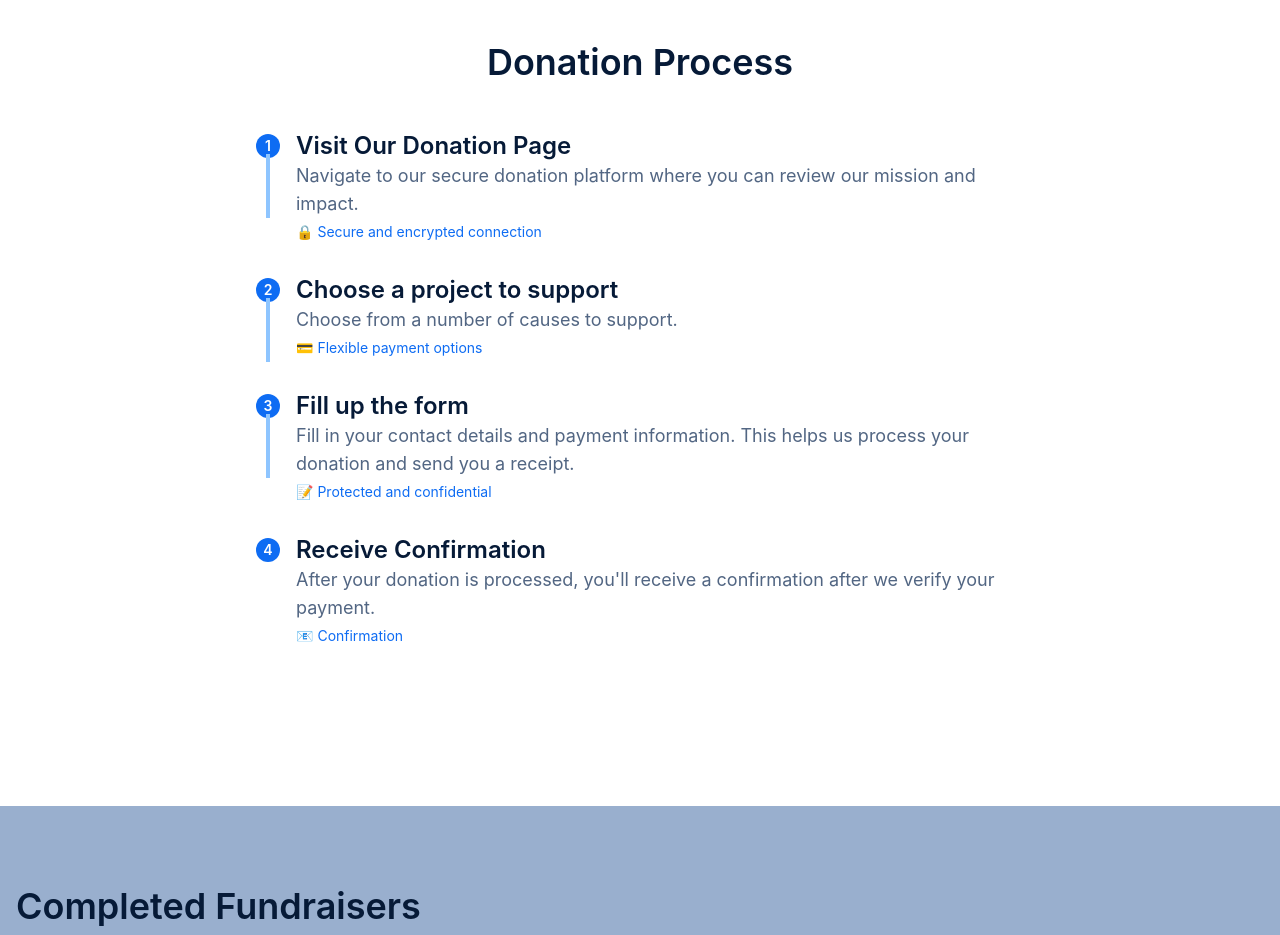
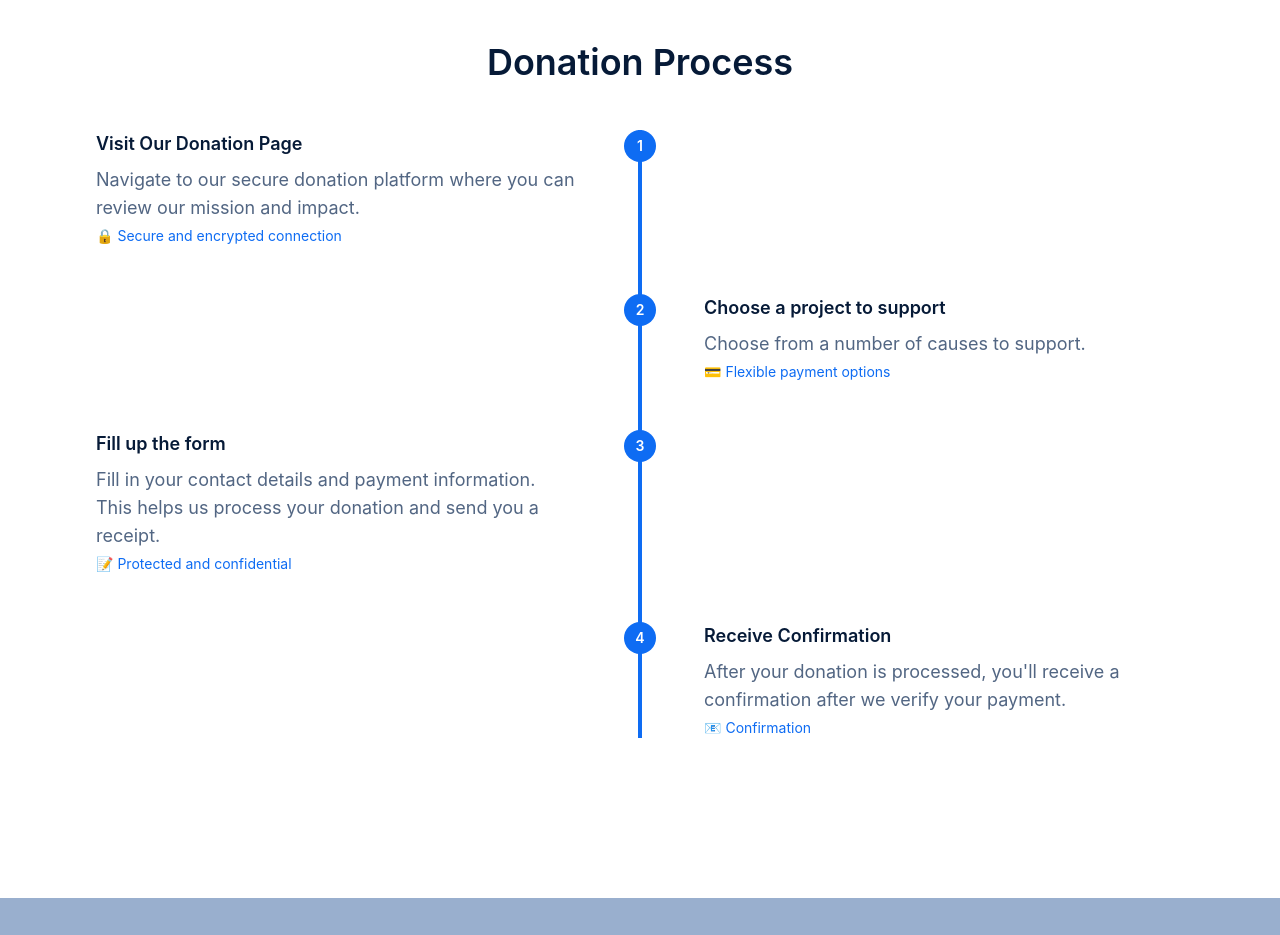
Before and after one commit to fofajardo/cmsc128-ics-astra, a Next.js app: page /projects in a window 1280 px wide. Shown: the part 2500-3435 px from the top of the page. Built offline with nearby package versions, Linux system fonts and the light colour scheme.

Commit message:
styles: improved donation process section and projects grid of active and completed fundraisers

```diff
--- a/app/(home)/projects/page.js
+++ b/app/(home)/projects/page.js
@@ -214,7 +214,7 @@ export default function ProjectsPage({ projects }) {
               >
                 {filteredProjects.slice(0, visibleCount).map((project) => (
                   <Link
-                    href="/projects/about"
+                    href={`/projects/about/${project.id}`}
                     key={project.id}
                     className="block h-full"
                   >
@@ -377,46 +377,89 @@ export default function ProjectsPage({ projects }) {
         </div>
       </section>
 
-      {/* Donation Process (unchanged) */}
+      {/* Donation Process - Timeline Style */}
       <section className="bg-astrawhite pt-20 pb-40 px-4">
         <h2 className="font-h2 mb-2 text-astrablack text-center mb-12">
           Donation Process
         </h2>
-        <div className="max-w-3xl mx-auto space-y-8 relative">
+        <div className="px-4 sm:px-6 md:px-8 max-w-6xl mx-auto">
+          <div className="relative pl-4 md:pl-0">
+            {/* Vertical timeline line */}
+            <div className="absolute left-0 md:hidden w-1 h-full bg-[var(--color-astraprimary)]"></div>
+            <div className="absolute left-1/2 hidden md:block transform -translate-x-1/2 w-1 h-full bg-[var(--color-astraprimary)]"></div>
+
+            {/* Timeline items */}
             {[
               {
                 step: "Visit Our Donation Page",
                 desc: "Navigate to our secure donation platform where you can review our mission and impact.",
                 sub: "🔒 Secure and encrypted connection",
+                position: "left",
               },
               {
                 step: "Choose a project to support",
                 desc: "Choose from a number of causes to support.",
                 sub: "💳 Flexible payment options",
+                position: "right",
               },
               {
                 step: "Fill up the form",
                 desc: "Fill in your contact details and payment information. This helps us process your donation and send you a receipt.",
                 sub: "📝 Protected and confidential",
+                position: "left",
               },
               {
                 step: "Receive Confirmation",
                 desc: "After your donation is processed, you'll receive a confirmation after we verify your payment.",
                 sub: "📧 Confirmation",
+                position: "right",
               },
             ].map((item, index) => (
-            <div key={index} className="relative pl-10">
-              <div className="absolute left-0 top-1 text-astrawhite bg-astraprimary rounded-full w-6 h-6 flex items-center justify-center text-sm font-semibold">
+              <div
+                key={index}
+                className={`
+            relative mb-12 last:mb-0
+            ${item.position === "right" ? "md:pl-8 md:pr-0" : "md:pr-8 md:pl-0"}
+          `}
+              >
+                {/* Timeline dot */}
+                <div
+                  className={`
+              absolute top-0 left-[22px] w-6 h-6 bg-astraprimary rounded-full
+              transform -translate-x-1/2 hidden md:block
+              md:left-1/2 md:w-8 md:h-8
+            `}
+                >
+                  {/* Step number inside the dot */}
+                  <div className="w-full h-full flex items-center justify-center text-astrawhite text-sm font-semibold">
                     {index + 1}
                   </div>
-              <h4 className="font-lb">{item.step}</h4>
-              <p className="text-astradarkgray font-r">{item.desc}</p>
+                </div>
+
+                {/* Mobile view step number */}
+                <div className="absolute left-0 top-1 text-astrawhite bg-astraprimary rounded-full w-6 h-6 flex items-center justify-center text-sm font-semibold md:hidden">
+                  {index + 1}
+                </div>
+
+                {/* Content container */}
+                <div
+                  className={`
+              md:ml-0 pl-10 md:pl-0
+              ${
+                item.position === "right"
+                  ? "md:pl-12 md:w-1/2 md:float-right"
+                  : "md:pr-12 md:w-1/2 md:float-left"
+              }
+            `}
+                >
+                  <h4 className="font-lb text-lg">{item.step}</h4>
+                  <p className="text-astradarkgray font-r mt-2">{item.desc}</p>
                   <p className="font-s text-astraprimary mt-1">{item.sub}</p>
-              {index < 3 && (
-                <div className="absolute left-2.5 top-6 w-1 h-16 bg-blue-300"></div>
-              )}
+                </div>
+                <div className="clear-both"></div>
               </div>
             ))}
+          </div>
         </div>
       </section>
 
@@ -451,15 +494,12 @@ export default function ProjectsPage({ projects }) {
             <div className="grid grid-cols-1 sm:grid-cols-2 lg:grid-cols-3 gap-6 transition-all duration-500 ease-in-out">
               {visibleCompletedProjects.map((project, index) => (
                 <Link
-                  href={{
-                    pathname: "/projects/about/${project.id}",
-                    query: { id: project.id },
-                    query: { completed: "true" },
-                  }}
+                  href={`/projects/about/${index}`}
                   key={index}
                   className="block"
                 >
                   <ProjectCard
+                    id={index}
                     image={project.image}
                     title={project.title}
                     description={project.description}
```
Also changed, not shown: app/(home)/projects/about/[id]/page.js (renamed from app/(home)/projects/about/page.js). Lines whose indentation alone changed are shown as unchanged.
